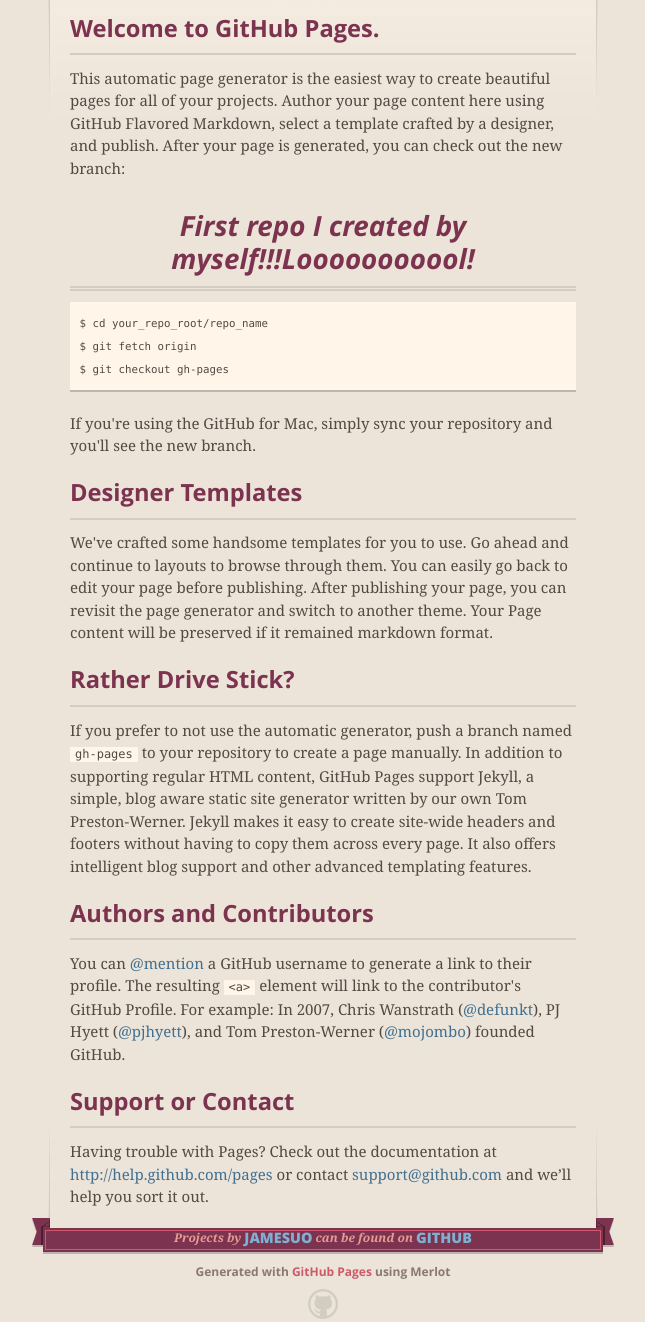
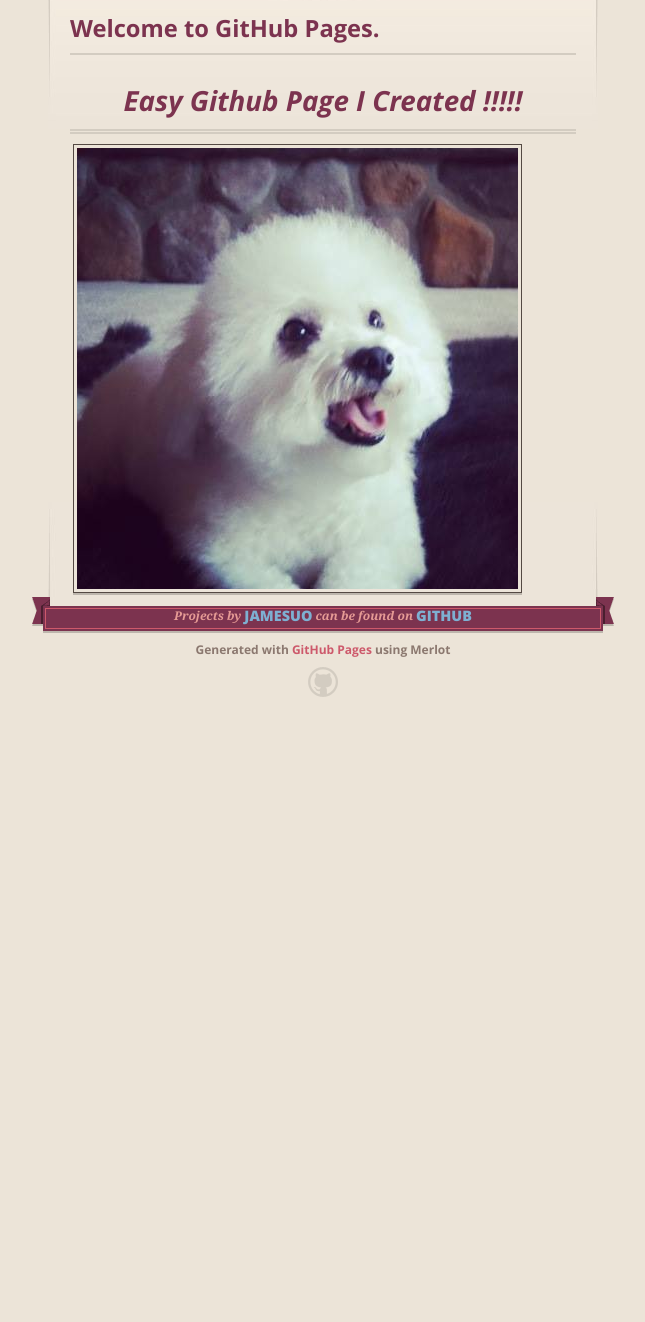
Before and after one commit to JamesUO/JamesUO.github.io, a plain HTML site: page index.html in a window 1280 px wide. Shown: the part 197-1519 px from the top of the page, without its empty margins (317-962 px from the left). After the commit the page ends 934 px from the top, so only its background shows below. Drawn offline with nearby package versions, Linux system fonts and the light colour scheme.

Commit message:
Replace auto-generated content in index.html

```diff
--- a/index.html
+++ b/index.html
@@ -48,37 +48,10 @@
         <h3>
 <a name="welcome-to-github-pages" class="anchor" href="#welcome-to-github-pages"><span class="octicon octicon-link"></span></a>Welcome to GitHub Pages.</h3>
 
-<p>This automatic page generator is the easiest way to create beautiful pages for all of your projects. Author your page content here using GitHub Flavored Markdown, select a template crafted by a designer, and publish. After your page is generated, you can check out the new branch:</p>
 
 <h2>
-<a name="first-repo-i-created-by-myselflooooooooool" class="anchor" href="#first-repo-i-created-by-myselflooooooooool"><span class="octicon octicon-link"></span></a>First repo I created by myself!!!Looooooooool!</h2>
-
-<pre><code>$ cd your_repo_root/repo_name
-$ git fetch origin
-$ git checkout gh-pages
-</code></pre>
-
-<p>If you're using the GitHub for Mac, simply sync your repository and you'll see the new branch.</p>
-
-<h3>
-<a name="designer-templates" class="anchor" href="#designer-templates"><span class="octicon octicon-link"></span></a>Designer Templates</h3>
-
-<p>We've crafted some handsome templates for you to use. Go ahead and continue to layouts to browse through them. You can easily go back to edit your page before publishing. After publishing your page, you can revisit the page generator and switch to another theme. Your Page content will be preserved if it remained markdown format.</p>
-
-<h3>
-<a name="rather-drive-stick" class="anchor" href="#rather-drive-stick"><span class="octicon octicon-link"></span></a>Rather Drive Stick?</h3>
-
-<p>If you prefer to not use the automatic generator, push a branch named <code>gh-pages</code> to your repository to create a page manually. In addition to supporting regular HTML content, GitHub Pages support Jekyll, a simple, blog aware static site generator written by our own Tom Preston-Werner. Jekyll makes it easy to create site-wide headers and footers without having to copy them across every page. It also offers intelligent blog support and other advanced templating features.</p>
-
-<h3>
-<a name="authors-and-contributors" class="anchor" href="#authors-and-contributors"><span class="octicon octicon-link"></span></a>Authors and Contributors</h3>
-
-<p>You can <a href="https://github.com/blog/821" class="user-mention">@mention</a> a GitHub username to generate a link to their profile. The resulting <code>&lt;a&gt;</code> element will link to the contributor's GitHub Profile. For example: In 2007, Chris Wanstrath (<a href="https://github.com/defunkt" class="user-mention">@defunkt</a>), PJ Hyett (<a href="https://github.com/pjhyett" class="user-mention">@pjhyett</a>), and Tom Preston-Werner (<a href="https://github.com/mojombo" class="user-mention">@mojombo</a>) founded GitHub.</p>
-
-<h3>
-<a name="support-or-contact" class="anchor" href="#support-or-contact"><span class="octicon octicon-link"></span></a>Support or Contact</h3>
-
-<p>Having trouble with Pages? Check out the documentation at <a href="http://help.github.com/pages">http://help.github.com/pages</a> or contact <a href="mailto:support@github.com">support@github.com</a> and we’ll help you sort it out.</p>
+<a name="first-repo-i-created-by-myselflooooooooool" class="anchor" href="#first-repo-i-created-by-myselflooooooooool"><span class="octicon octicon-link"></span></a>Easy Github Page I Created !!!!!</h2>
+<img src = "images/doggy.JPG" style="margin:.2em; padding:.2em; border: thin solid; display:block;">
       </section>
 
       <footer>
```
Also changed, not shown: images/doggy.JPG (added), 4 other files.
